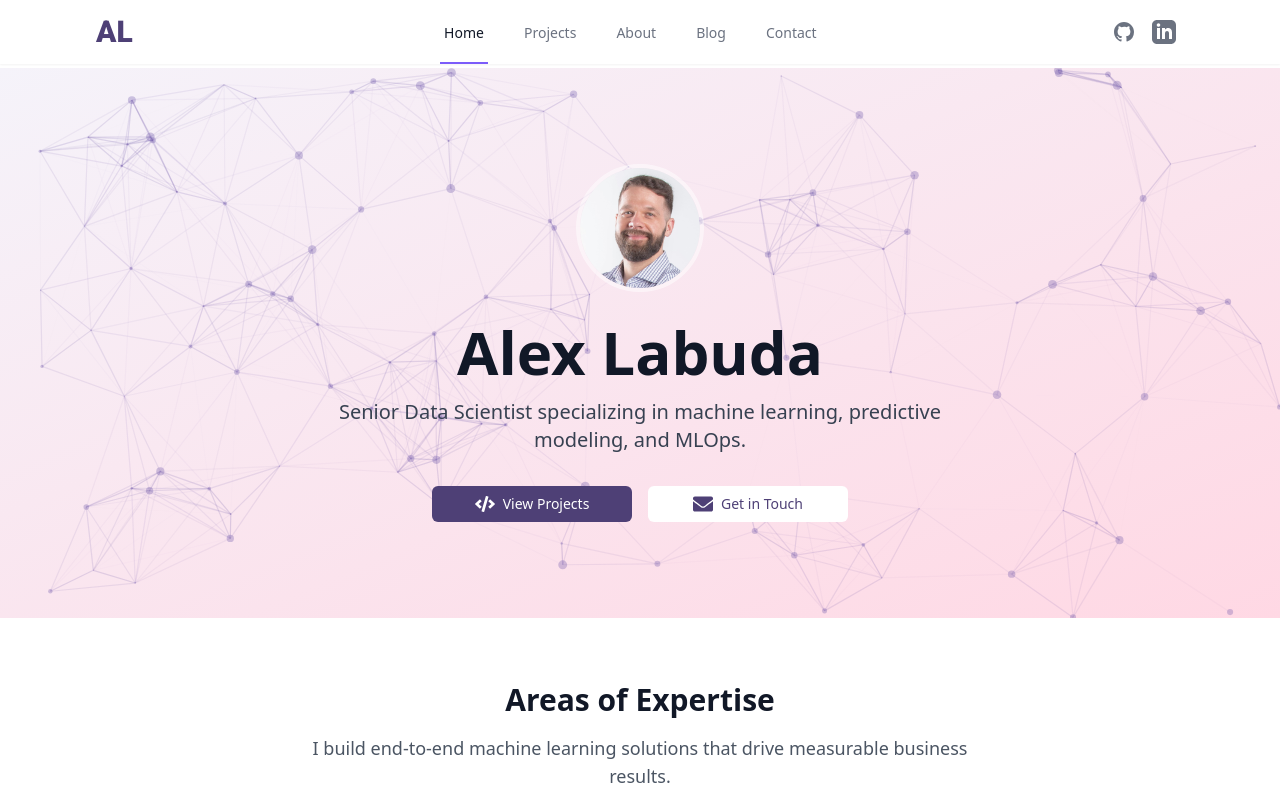
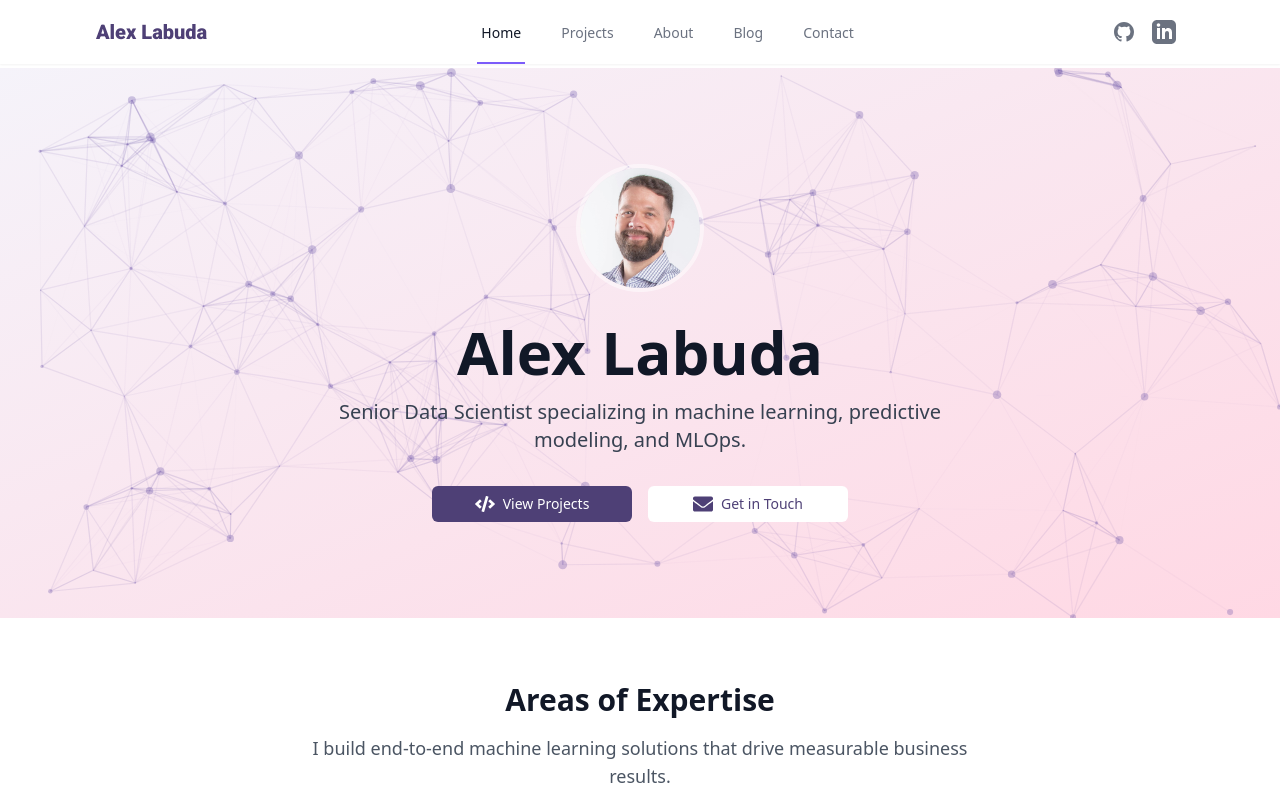
Before and after one commit to alexlabuda/portfolio-website, a Next.js app: page / in a window 1280 px wide. Shown: the top 800 px of the page. Built offline with nearby package versions, Linux system fonts and the light colour scheme.

Commit message:
Update Header component to display full name "Alex Labuda" instead of initials. Adjusted font size for better visibility and alignment with the portfolio's modern aesthetic.

```diff
--- a/src/app/components/global/Header.tsx
+++ b/src/app/components/global/Header.tsx
@@ -37,8 +37,8 @@ export default function Header() {
         <div className="flex justify-between h-16">
           <div className="flex items-center">
             <Link href="/" className="flex-shrink-0 flex items-center">
-              <span className="font-roboto text-3xl font-black text-primary-600 dark:text-primary-300 tracking-normal">
-                AL
+              <span className="font-roboto text-xl font-black text-primary-600 dark:text-primary-300 tracking-normal">
+                Alex Labuda
               </span>
             </Link>
           </div>
```
